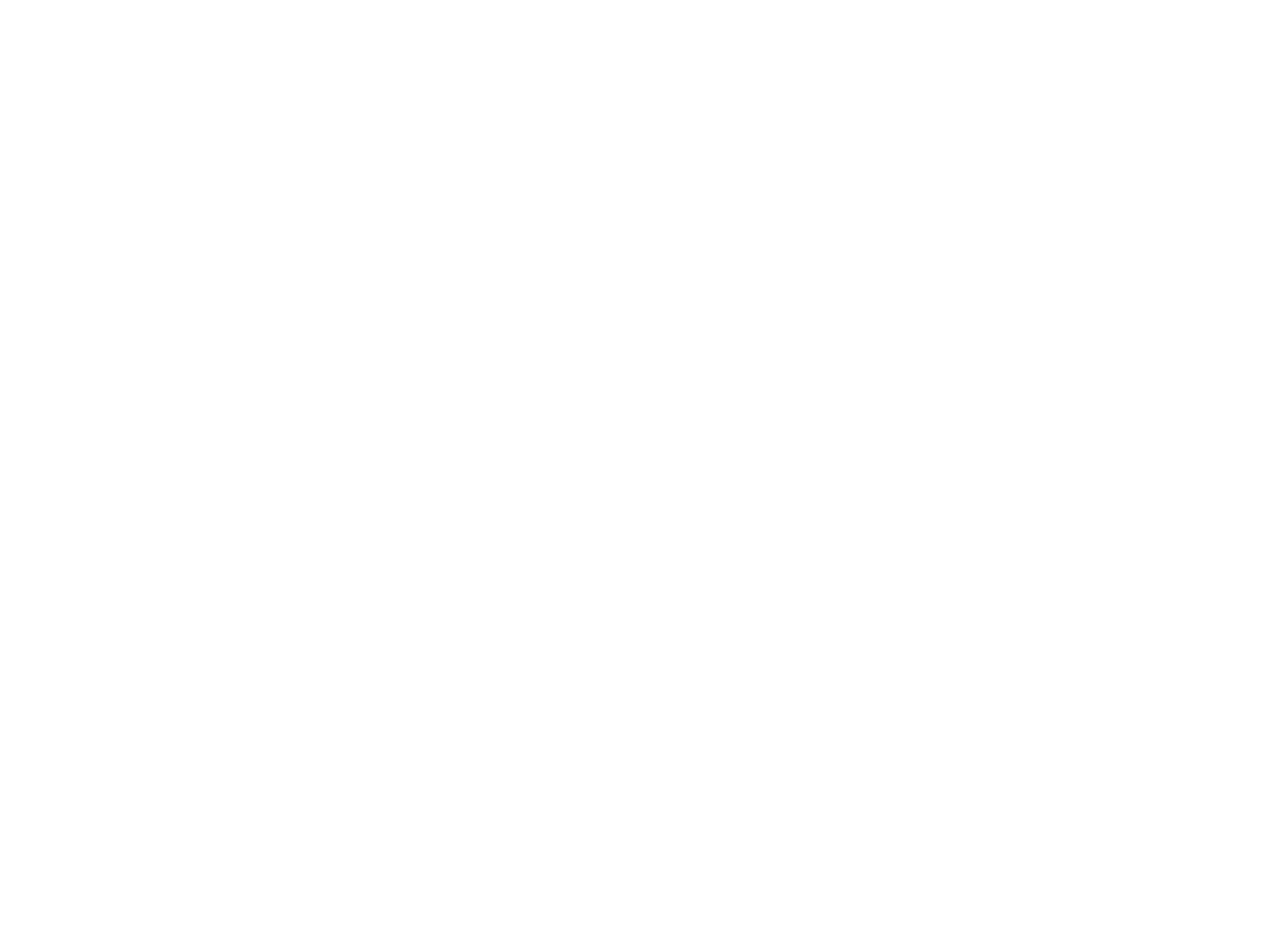
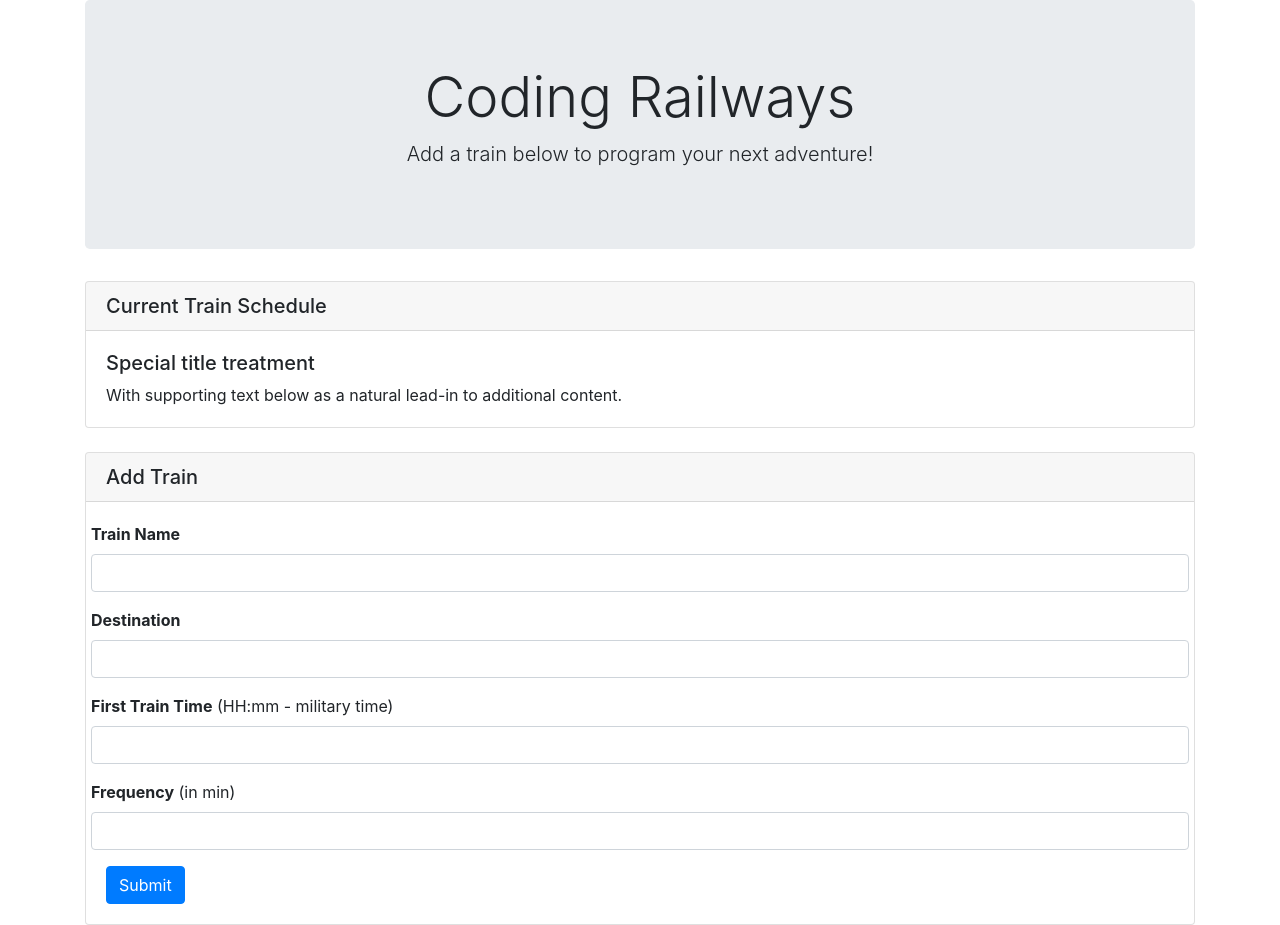
Before and after one commit to michelle-88/Train-Scheduler, a plain HTML site: page index.html in a window 1280 px wide. Before the commit the page ends 800 px from the top, so only its background shows below. Drawn offline with nearby package versions, Linux system fonts and the light colour scheme.

Commit message:
added basic html elements needed on index page, including jumbotron, card for train display, and card with form to add a train.

```diff
--- a/index.html
+++ b/index.html
@@ -12,6 +12,50 @@
 </head>
 <body>
 
+    <div class="container">
+<!-- Jumbotron for page title -->
+        <div class="jumbotron text-center">
+            <h1 class="display-4">Coding Railways</h1>
+            <p class="lead">Add a train below to program your next adventure!</p>
+        </div>
+
+<!-- Card to display train data from the database -->
+    <div class="card">
+        <h5 class="card-header">Current Train Schedule</h5>
+        <div class="card-body">
+          <h5>Special title treatment</h5>
+          <p class="card-text">With supporting text below as a natural lead-in to additional content.</p>
+        </div>
+    </div>
+
+<!-- Card that contains form to add new train info -->
+
+    <div class="card mt-4">
+        <h5 class="card-header">Add Train</h5>
+        <div class="card-body">
+
+          <form role="form">
+            <div class="form-group row">
+                <label for="name-input"><strong>Train Name</strong></label>
+                <input class="form-control" id="name-input" type="text">
+            </div>
+            <div class="form-group row">
+                <label for="place-input"><strong>Destination</strong></label>
+                <input class="form-control" id="place-input" type="text">
+            </div>
+            <div class="form-group row">
+                <label for="time-input"><strong>First Train Time</strong> (HH:mm - military time)</label>
+                <input class="form-control" id="time-input" type="text">
+            </div>
+            <div class="form-group row">
+                <label for="frequency-input"><strong>Frequency</strong> (in min)</label>
+                <input class="form-control" id="frequency-input" type="text">
+            </div>
+            <button type="submit" class="btn btn-primary">Submit</button>
+          </form>
+        </div>
+    </div>
+    </div>
 
   <!-- jQuery -->
   <script src="https://cdnjs.cloudflare.com/ajax/libs/jquery/3.2.1/jquery.min.js"></script>
```
